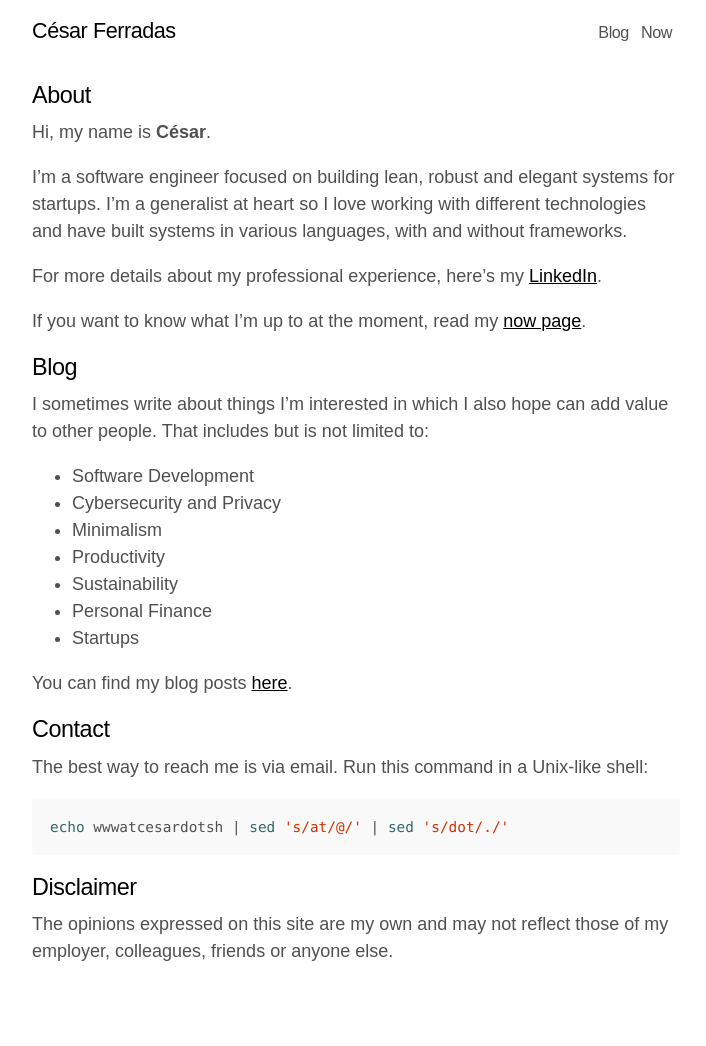
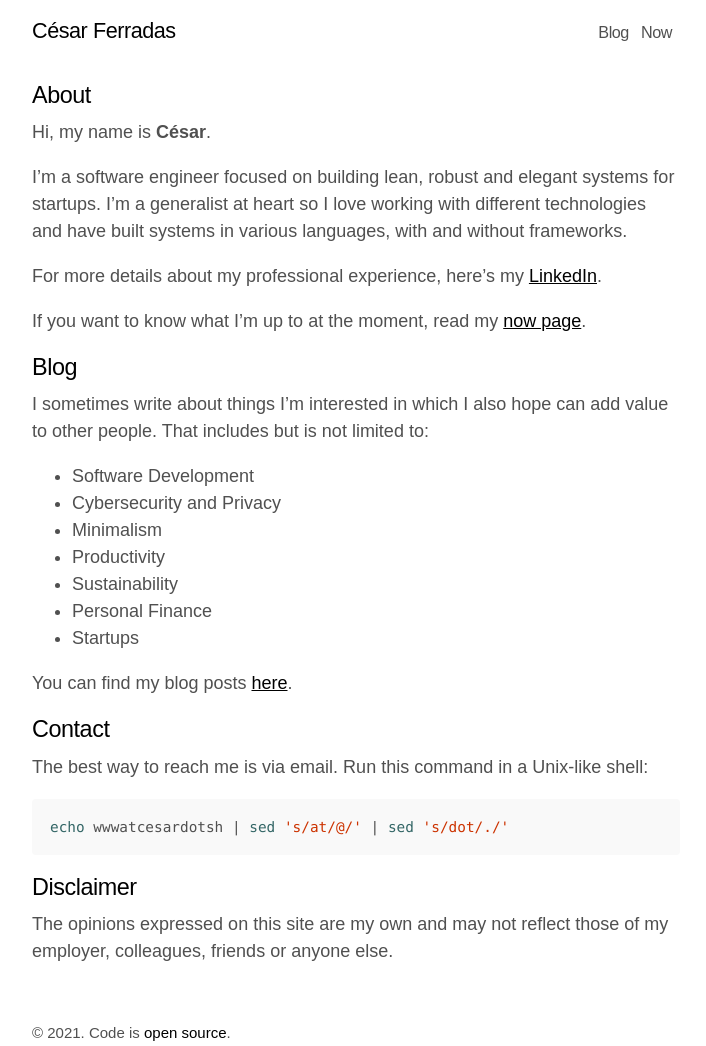
Before and after one commit to cesarferradas/ferrad.as, a Jekyll site: the page built from index.md, in a window 1280 px wide. Shown: the whole page, without its empty margins (284-990 px from the left). Built offline with Jekyll 4.4.1, drawn with Linux system fonts in a browser that asks for light colours; before the commit the page ends 1019 px from its top, so only the background shows below that.

Commit message:
add footer

```diff
--- a/_layouts/default.html
+++ b/_layouts/default.html
@@ -16,6 +16,11 @@
       </div>
       <div class="container content">
         {{ content }}
+        <footer class="footer">
+          <small>
+            &copy; <time datetime="{{ site.time | date_to_xmlschema }}">{{ site.time | date: '%Y' }}</time>. Code is <a href="{{ site.github.repository_url }}">open source</a>.
+          </small>
+        </footer>
       </div>
     </div>
   </body>
```
